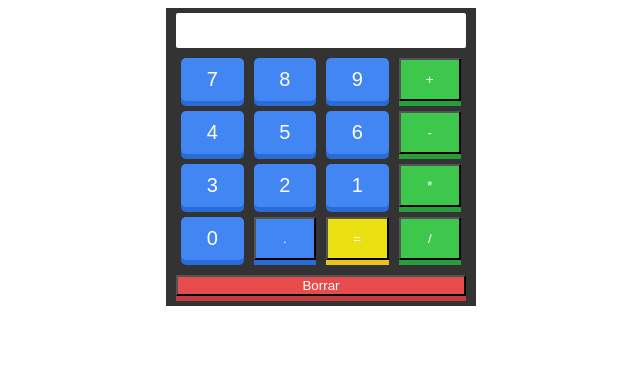
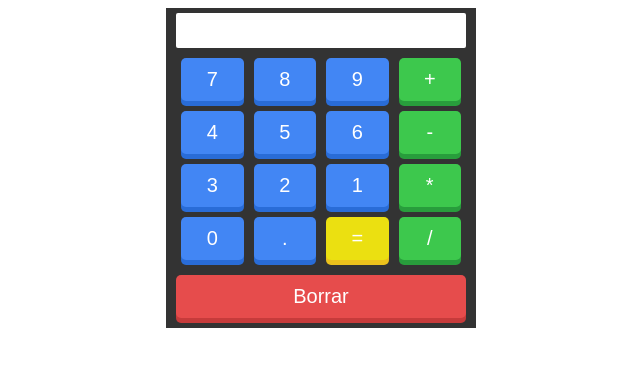
Before and after one commit to Santipili/practicas-profesionalizantes-3, a plain HTML site: page frontend-diagnostic/refactoring 1.0/calculadora.html in a window 1280 px wide. Shown: the whole page, without its empty margins (319-959 px from the left). Drawn offline with Linux system fonts and the light colour scheme.

Commit message:
mejore el css agregando una clase y no repitiendo tanto

```diff
--- a/frontend-diagnostic/refactoring 1.0/calculadora.css
+++ b/frontend-diagnostic/refactoring 1.0/calculadora.css
@@ -4,14 +4,6 @@
     height: fit-content;
     padding: 5px 5px;
     margin:  auto;
-}
-
-.text_display {
-    display: grid;
-    grid-template-columns: repeat(4, 1fr);
-    grid-gap: 10px;
-    padding: 10px;
-
 }
 
 .display {
@@ -28,60 +20,44 @@
     border-width: 1px;
   }
 
-  .number {
-    background-color: #4286f4;
-    color: #fff;
-    box-shadow: 0px 5px #296cd7;
-    /* border: none;
-    border-radius: 5px;
+  .text_to_display {
+    display: grid;
+    grid-template-columns: repeat(4, 1fr);
+    grid-gap: 10px;
     padding: 10px;
-    font-size: 20px;
-    cursor: pointer; */
-  }
-
-  .operation {
-    background-color: #3dc84d;
-    color: #fff;
-    box-shadow: 0px 5px #289d3c;
-    /* border: none;
-    border-radius: 5px;
-    padding: 10px;
-    font-size: 20px;
-    cursor: pointer; */
-  }
-
-  .clear {
-    background-color: #e64c4c;
-    color: #fff;
-    box-shadow: 0px 5px #c63b3b;
-    /* border: none;
-    border-radius: 5px;
-    padding: 10px;
-    font-size: 20px;
-    cursor: pointer; */
-    width:290px;
-    margin: 5px ;
-  }
-
- .number:active, .operation:active, .equal:active, .clear:active{
-    transform: translateY(2px);
-  }
-
-  .equal {
-    background-color: #EBE011;
-    color: #fff;
-    box-shadow: 0px 5px #EBC11C;
-    /* border: none;
-    border-radius: 5px;
-    padding: 10px;
-    font-size: 20px;
-    cursor: pointer; */
-  }
+}
 
   .button_classic {
+    color: #fff;
     border: none;
     border-radius: 5px;
     padding: 10px;
     font-size: 20px;
     cursor: pointer;
   }
+
+  .number {
+    background-color: #4286f4;
+    box-shadow: 0px 5px #296cd7;
+  }
+
+  .operation {
+    background-color: #3dc84d;
+    box-shadow: 0px 5px #289d3c;
+  }
+
+  .equal {
+    background-color: #EBE011;
+    box-shadow: 0px 5px #EBC11C;
+  }
+
+  .clear {
+    background-color: #e64c4c;
+    box-shadow: 0px 5px #c63b3b;
+    width:290px;
+    margin: 5px ;
+  }
+
+ .button_classic:active{
+    transform: translateY(2px);
+  }
--- a/frontend-diagnostic/refactoring 1.0/calculadora_V1.2.js
+++ b/frontend-diagnostic/refactoring 1.0/calculadora_V1.2.js
@@ -1,36 +1,37 @@
 window.addEventListener('load', startApp);
+
+let result = document.createElement('span');
 
 function clearDisplay() {
   result.innerHTML = '';
 }
 
 function calculate() {
-  result.innerHTML = eval(result.innerHTML)
+  result.innerHTML = eval(result.innerHTML);
 }
 
-let display = document.createElement('div');
-let result = document.createElement('span');
+function startApp() {
+//---------------------------------------------------------------------------------------
+    // creacion de los elemnetos con todas las etiquetas necesarias
 
-function startApp() {
-    // creacion de los elemnetos con todas las etiquetas necesarias
     let calculator = document.createElement('div');
+
+    let display = document.createElement('div');
+
+    let textToDisplay = document.createElement('div');
 
     let btnNumbers = [];
     for (let i=0; i <10; i++ ) {
       btnNumbers[i] = document.createElement('button');
     }
-    let textToDisplay = document.createElement('div');
 
     let btnOperationPlus = document.createElement('button');
-
     let btnOperationSubstract = document.createElement('button');
-
     let btnOperationMultiply = document.createElement('button');
+    let btnOperationDivide = document.createElement('button');
 
     let btnComa = document.createElement('button');
     let btnEqual = document.createElement('button');
-    let btnOperationDivide = document.createElement('button');
-
     let btnClear = document.createElement('button');
 
 //------------------------------------------------------------------------------------------------
@@ -69,12 +70,13 @@ function startApp() {
     document.body.appendChild(calculator);
 
 //------------------------------------------------------------------------------------
-    // asignando clase a cada etiqueta
+    // asignando clases a cada etiqueta
+
     calculator.classList.add('calculator');
 
     display.classList.add('display');
 
-    textToDisplay.classList.add('text_display');
+    textToDisplay.classList.add('text_to_display');
 
     btnOperationPlus.classList.add('operation');
     btnOperationSubstract.classList.add('operation');
@@ -88,7 +90,13 @@ function startApp() {
     btnComa.classList.add('number');
     for (let i=0; i <10; i++ ) {
       btnNumbers[i].classList.add('number');
-      btnNumbers[i].classList.add('button_classic');
+
+    }
+
+    btnClear.classList.add('button_classic');
+    let someChildren = textToDisplay.children;
+    for (let i = 0; i < someChildren.length; i++) {
+      someChildren[i].classList.add('button_classic');
     }
 
 //-------------------------------------------------------------------------------------
@@ -109,13 +117,12 @@ function startApp() {
       btnNumbers[i].innerHTML= i;
     }
 
-
 //----------------------------------------------------------------------------------------------
     // agrego las funcionalidades de los botones
-    // ------ aqui podria hacer un bucle para disminuir lineas, agregando los botones en un arreglo -------
 
-
-    for (let i=0; i <10; i++ ) { btnNumbers[i].onclick =() =>{result.innerHTML += i}; }
+    for (let i=0; i <10; i++ ) {
+      btnNumbers[i].onclick =() =>{result.innerHTML += i};
+    }
 
     btnComa.onclick =() =>{result.innerHTML += "."};
 
```
